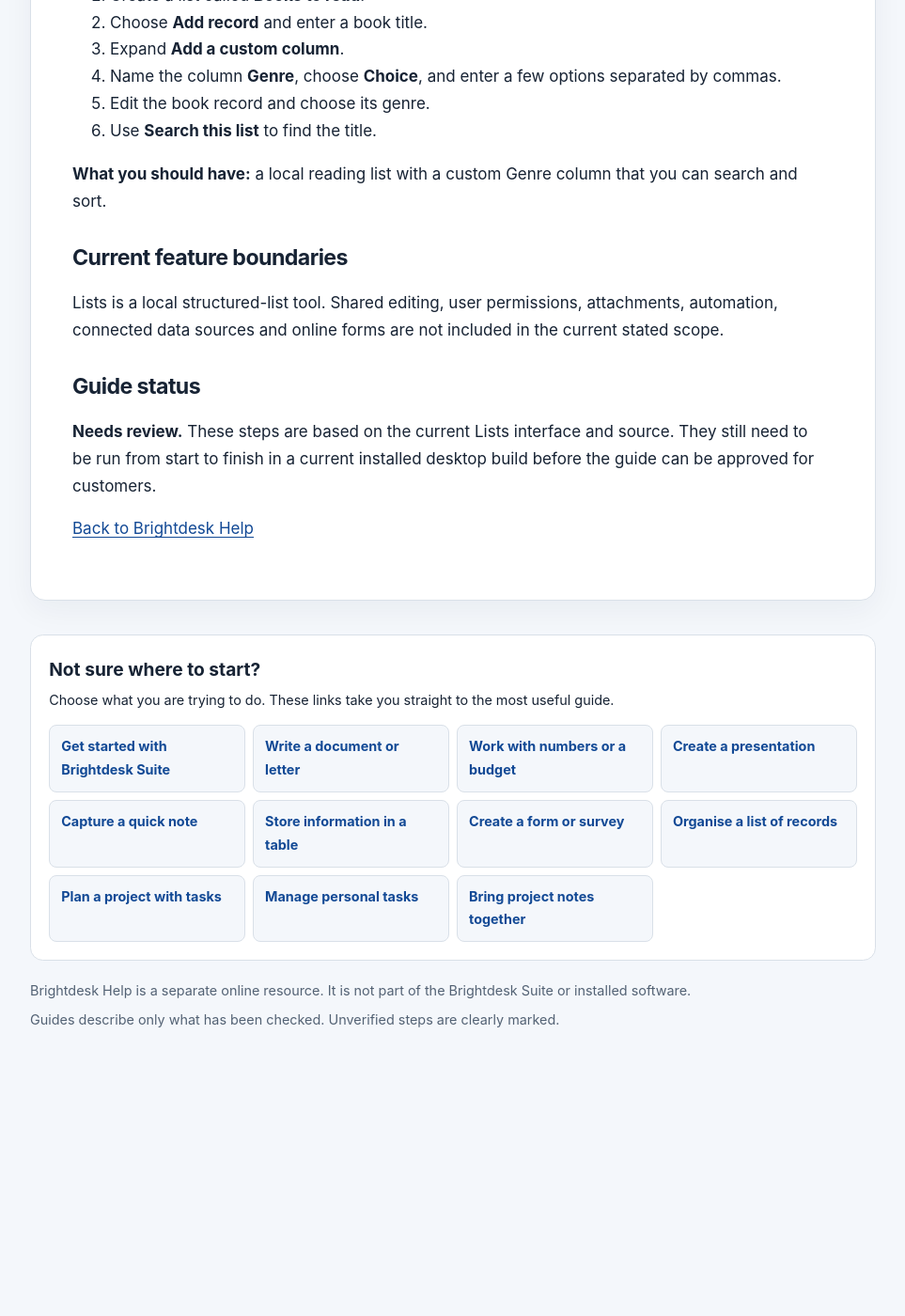
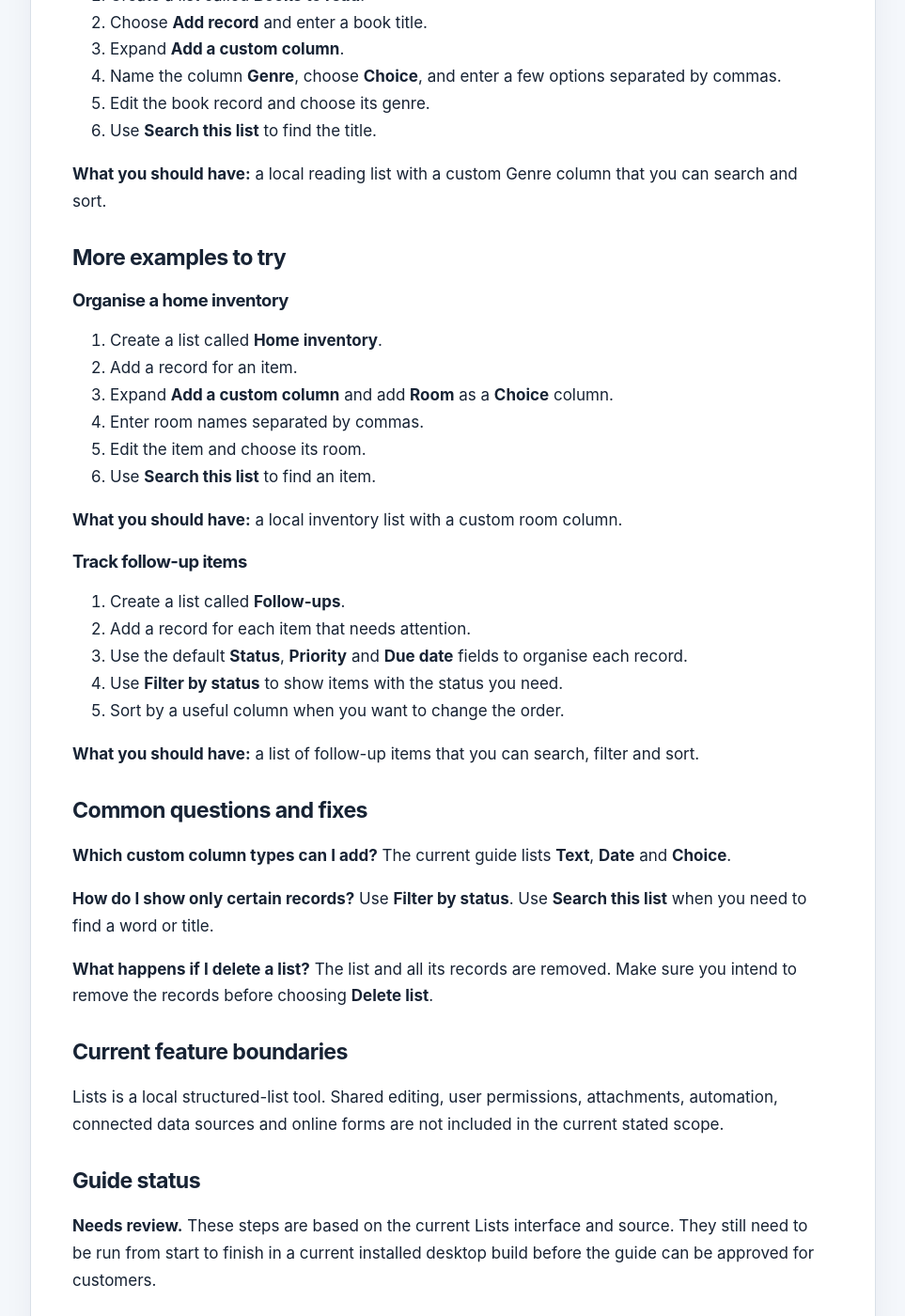
Before and after one commit to conz20/Brightdesk-Wiki, a Jekyll site: the page built from docs/products/lists.md, in a window 1280 px wide and 1400 px high, scrolled down 1934 px. Shown: the whole window at 94% size, without its empty margins (158-1121 px from the left). Built offline with Jekyll 4.4.1, drawn with Linux system fonts in a browser that asks for light colours; before the commit the page ends 3071 px from its top, so only the background shows below that.

Commit message:
docs(help): expand worked examples and common fixes

```diff
--- a/docs/products/lists.md
+++ b/docs/products/lists.md
@@ -61,6 +61,37 @@ Lists are saved on this device as you work. Check the local-save status in the w
 6. Use **Search this list** to find the title.
 
 **What you should have:** a local reading list with a custom Genre column that you can search and sort.
+## More examples to try
+
+### Organise a home inventory
+
+1. Create a list called **Home inventory**.
+2. Add a record for an item.
+3. Expand **Add a custom column** and add **Room** as a **Choice** column.
+4. Enter room names separated by commas.
+5. Edit the item and choose its room.
+6. Use **Search this list** to find an item.
+
+**What you should have:** a local inventory list with a custom room column.
+
+### Track follow-up items
+
+1. Create a list called **Follow-ups**.
+2. Add a record for each item that needs attention.
+3. Use the default **Status**, **Priority** and **Due date** fields to organise each record.
+4. Use **Filter by status** to show items with the status you need.
+5. Sort by a useful column when you want to change the order.
+
+**What you should have:** a list of follow-up items that you can search, filter and sort.
+
+## Common questions and fixes
+
+**Which custom column types can I add?** The current guide lists **Text**, **Date** and **Choice**.
+
+**How do I show only certain records?** Use **Filter by status**. Use **Search this list** when you need to find a word or title.
+
+**What happens if I delete a list?** The list and all its records are removed. Make sure you intend to remove the records before choosing **Delete list**.
+
 ## Current feature boundaries
 
 Lists is a local structured-list tool. Shared editing, user permissions, attachments, automation, connected data sources and online forms are not included in the current stated scope.
```
